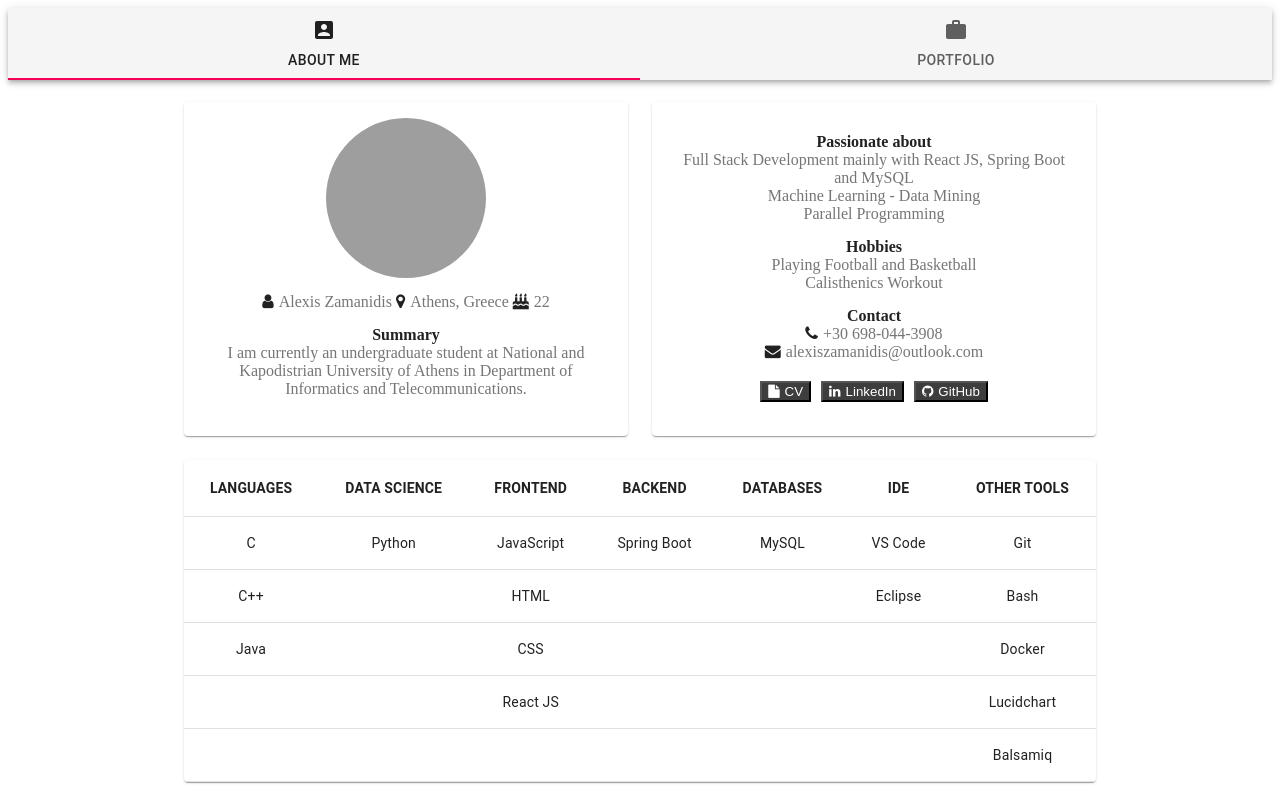
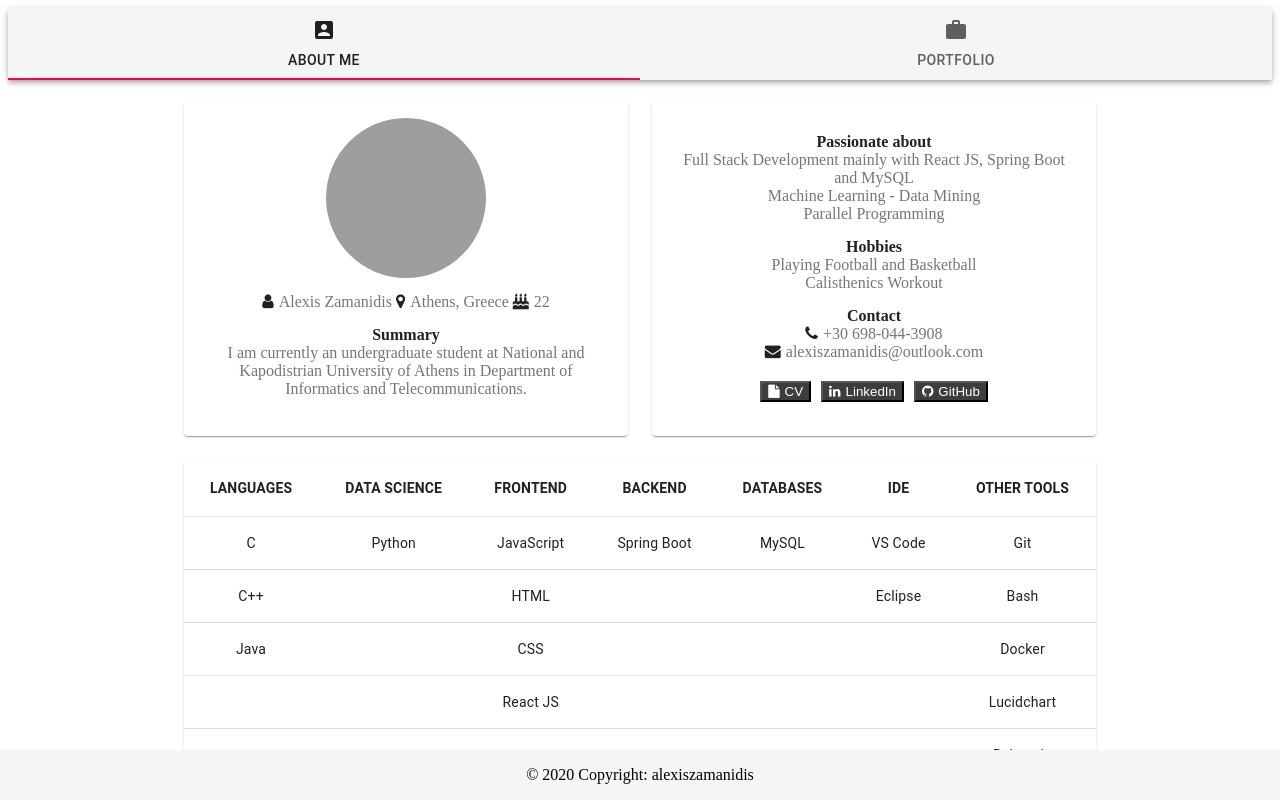
Before and after one commit to alexiszamanidis/alexiszamanidis.github.io, a React (Create React App) app: page / in a window 1280 px wide. Built offline with nearby package versions, Linux system fonts and the light colour scheme; grey boxes are pictures that could not be loaded.

Commit message:
add footer

```diff
--- /dev/null
+++ b/src/components/Footer/index.tsx
@@ -0,0 +1,20 @@
+import React from "react";
+
+function Footer() {
+    return (
+        <div className="footer">
+            <p>
+                &copy; {new Date().getFullYear()} Copyright:{" "}
+                <a
+                    rel="noopener noreferrer"
+                    href="https://github.com/alexiszamanidis"
+                    target="_blank"
+                >
+                    {" alexiszamanidis"}
+                </a>
+            </p>
+        </div>
+    );
+}
+
+export default Footer;
--- a/src/components/index.tsx
+++ b/src/components/index.tsx
@@ -7,6 +7,7 @@
 import AppBar from "@material-ui/core/AppBar";
 import Tabs from "@material-ui/core/Tabs";
 import Tab from "@material-ui/core/Tab";
+import Footer from "./Footer";
 
 function App() {
     const [value, setValue] = useState(0);
@@ -31,6 +32,7 @@
                 </Tabs>
             </AppBar>
             {showTabContent()}
+            <Footer />
         </div>
     );
 }
--- a/src/index.css
+++ b/src/index.css
@@ -29,3 +29,13 @@
 .personal i {
     margin-right: 5px;
 }
+
+.footer {
+    position: fixed;
+    left: 0;
+    bottom: 0;
+    width: 100%;
+    background-color: #f5f5f5;
+    color: black;
+    text-align: center;
+}
```
